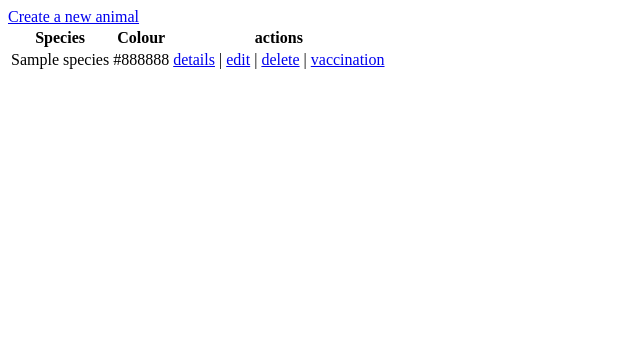
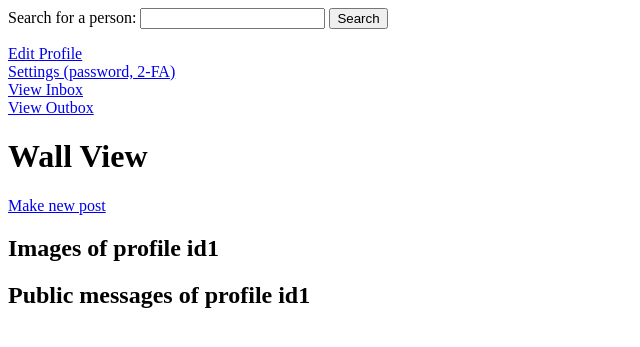
Before and after one commit to christiankfoury/Assignment-02-Ecommerce, a PHP site: the page made by app/views/Main/index.php in a window 1280 px wide. Shown: the top 347 px of the page, without its empty margins (0-640 px from the left). Run offline with PHP 8.4, Linux system fonts and the light colour scheme; the template is opened without the code that fills it: most values are stand-ins (such as "Sample title", 1, 10 or a date in 2020).

Commit message:
Added main page

```diff
--- a/app/views/Main/index.php
+++ b/app/views/Main/index.php
@@ -1,24 +1,21 @@
 <html>
 <head><title>Animal index</title></head><body>
 
-<a href="/Main/insert">Create a new animal</a>
-<table>
-	<tr><th>Species</th><th>Colour</th><th>actions</th></tr>
-<?php
-foreach($data as $animal){
+<form action='' method='post'>
+	Search for a person: <input type="text" name="searchTextbox">
+	<input type="submit" value="Search" name="search">
+</form>
+<a href="/Main/editProfile">Edit Profile</a><br>
+<a href="/Main/settings">Settings (password, 2-FA)</a><br>
+<a href="/Main/inbox">View Inbox</a><br>
+<a href="/Main/outbox">View Outbox</a>
 
-	echo "<tr>
-			<td>$animal->species</td>
-			<td>$animal->colour</td>
-			<td>
-				<a href='/Main/details/$animal->animal_id'>details</a> |
-				<a href='/Main/edit/$animal->animal_id'>edit</a> |
-				<a href='/Main/delete/$animal->animal_id'>delete</a> |
-				<a href='/Vaccine/index/$animal->animal_id'>vaccination</a>
-			</td>
-		</tr>";
-}
-?>
-</table>
+<h1>Wall View</h1>
+<a href="/Main/newPost">Make new post</a>
+
+<h2>Images of profile id<?php echo $data['profile_id']?></h2>
+<h2>Public messages of profile id<?php echo $data['profile_id']?></h2>
+
+
 </body>
 </html>
```
Also changed, not shown: app/controllers/Main.php (+2 -15 lines), app/controllers/Profile.php (+7 -5 lines).
